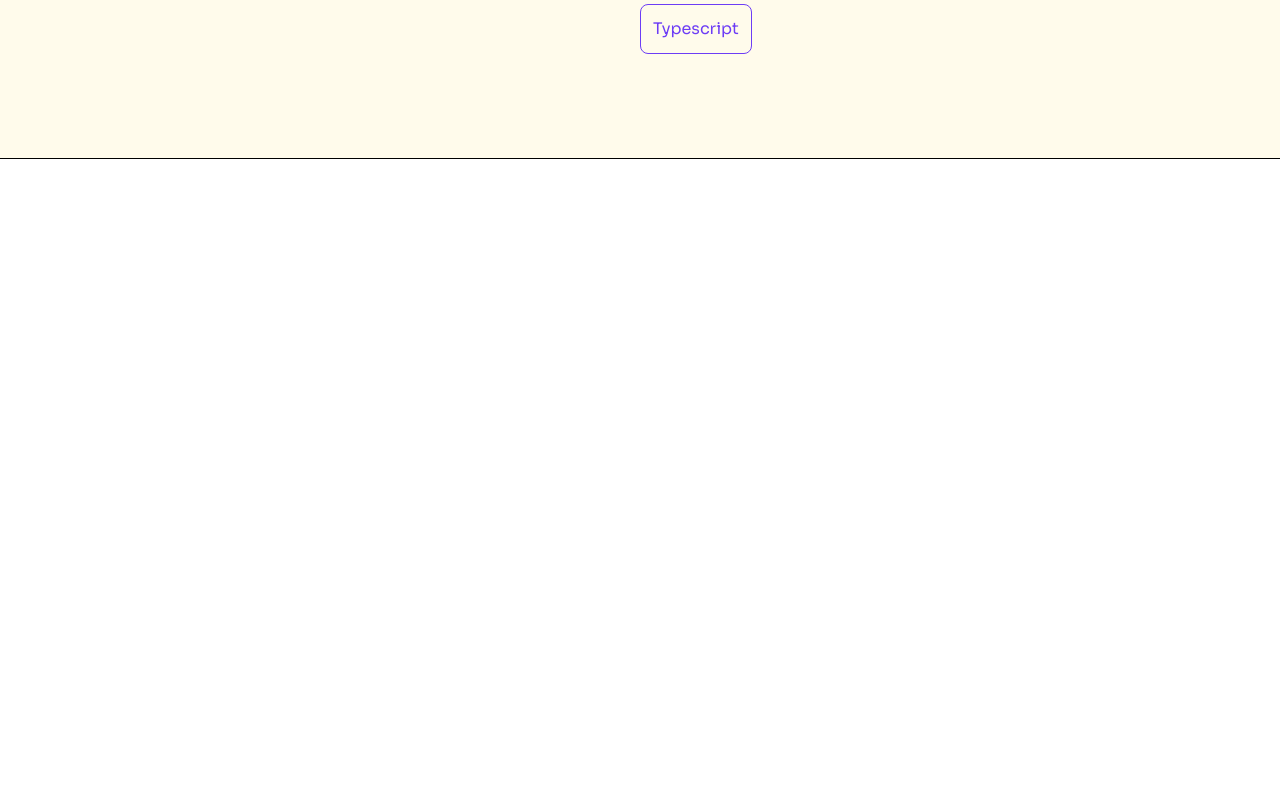
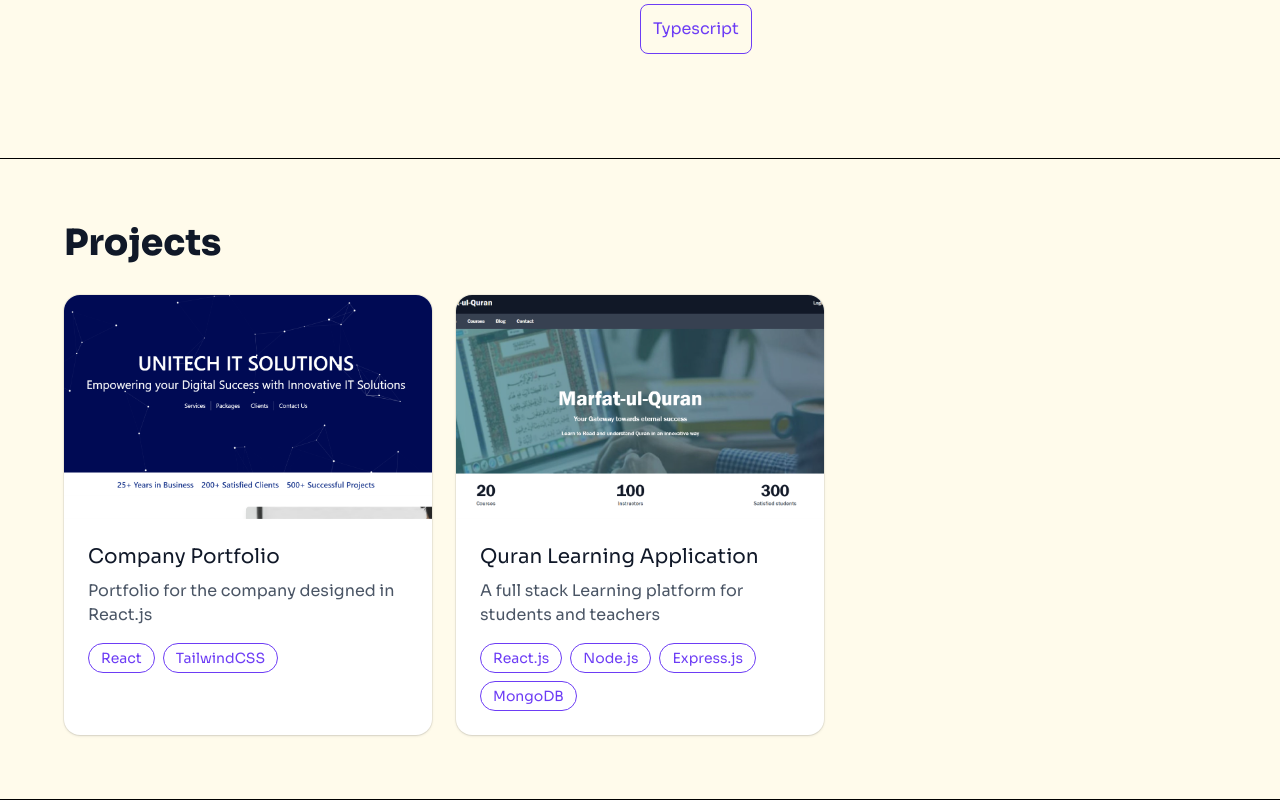
Before and after one commit to momina-shakoor/Portfolio-, a React (Vite) app: page / in a window 1280 px wide. Shown: the part 1130-1930 px from the top of the page. Before the commit the page ends 1289 px from the top, so only its background shows below. Built offline with nearby package versions, Linux system fonts and the light colour scheme.

Commit message:
added the projects component

```diff
--- a/src/App.tsx
+++ b/src/App.tsx
@@ -1,6 +1,7 @@
 import Navbar from "./components/navbar"
 import Hero from "./components/hero"
 import About from "./components/about"
+import Projects from "./components/projects"
 
 function App(){
   return(
@@ -8,6 +9,7 @@ function App(){
     <Navbar/>
     <Hero/>
     <About/>
+    <Projects/>
     </>
   )
 }
--- /dev/null
+++ b/src/components/projects.tsx
@@ -0,0 +1,93 @@
+import utis from "../assets/utis.png"
+import marfatalquran from "../assets/marfatalquran.png"
+
+type Project = {
+  title: string;
+  description: string;
+  image: string;
+  technologies: string[];
+  link: string;
+};
+
+const projects: Project[] = [
+  {
+    title: "Company Portfolio",
+    description: "Portfolio for the company designed in React.js",
+    image: utis,
+    technologies: ["React", "TailwindCSS"],
+    link: "https://utis.pk",
+  },
+  {
+    title: "Quran Learning Application",
+    description: "A full stack Learning platform for students and teachers",
+    image: marfatalquran,
+    technologies: ["React.js", "Node.js", "Express.js", "MongoDB"],
+    link: "http://marfatalquran.utis.pk",
+  },
+];
+
+function Projects() {
+  return (
+    <section className="border-b border-black bg-amber-50 px-5 py-16 sm:px-8 lg:px-12">
+      <div className="mx-auto max-w-6xl">
+        <h1 className="mb-8 text-3xl font-extrabold text-gray-900 sm:text-4xl">
+          Projects
+        </h1>
+
+        <div className="grid grid-cols-1 gap-6 sm:grid-cols-3">
+          {projects.map((project) => (
+            <article
+              className="mx-auto w-full max-w-md overflow-hidden rounded-2xl bg-white shadow-sm ring-1 ring-black/5 transition-shadow hover:shadow-lg"
+              key={project.title}
+            >
+              <a
+                href={project.link}
+                target="_blank"
+                rel="noopener noreferrer"
+                aria-label={`Visit ${project.title}`}
+              >
+                {project.image ? (
+                  <img
+                    src={project.image}
+                    alt={project.title}
+                    className="h-48 w-full object-cover sm:h-56"
+                  />
+                ) : (
+                  <div
+                    className="flex h-48 items-center justify-center bg-amber-100 text-sm text-amber-800 sm:h-56"
+                    aria-hidden="true"
+                  >
+                    Project preview
+                  </div>
+                )}
+              </a>
+
+              <div className="p-5 sm:p-6">
+                <h2 className="text-xl text-gray-900">
+                  {project.title}
+                </h2>
+
+                <p className="mt-2 text-sm leading-6 text-gray-600 sm:text-base">
+                  {project.description}
+                </p>
+
+                <div className="mt-4 flex flex-wrap gap-2">
+                  {project.technologies.map((tech) => (
+                    <span
+                      className="rounded-full  px-3 py-1 text-xs font-medium text-[#6d3df5] border border-[#6d3df5] hover:border-[#5e0f92] hover:text-[#5e0f92] sm:text-sm"
+                      key={tech}
+                    >
+                      {tech}
+                    </span>
+                  ))}
+                </div>
+              </div>
+            </article>
+          ))}
+        </div>
+      </div>
+    </section>
+  );
+}
+
+export default Projects;
```
Also changed, not shown: src/assets/marfatalquran.png (added), src/assets/utis.png (added).
